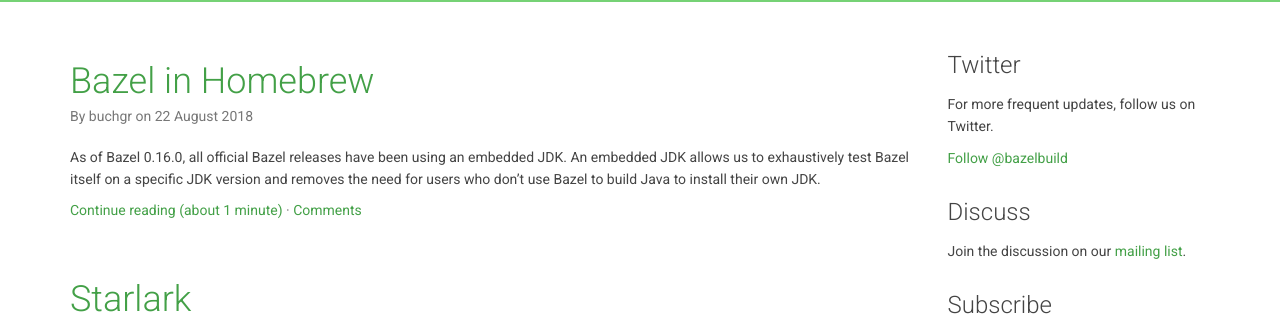
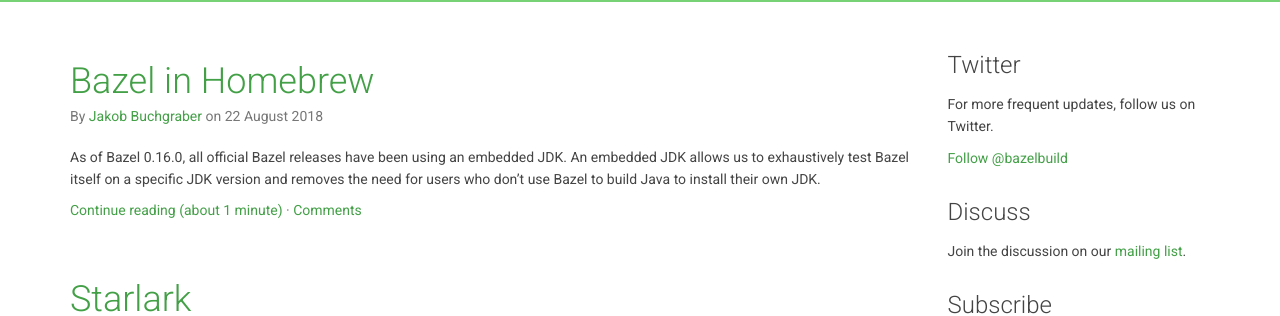
Before and after one commit to bazelbuild/bazel-blog, a Jekyll site: the page built from index.html, in a window 1280 px wide and 900 px high. Shown: the part 140-456 px from the top of the window. Built offline with Jekyll 4.4.1, drawn with Linux system fonts in a browser that asks for light colours; nearby versions of some CDN libraries; library files that are not in the unit come from our copies; Markdown is read by kramdown in place of the engine named in the settings; the list of posts is cut into pages by our own code; comment, search, counter and statistics services are not loaded.

Commit message:
add buchgr to authors

```diff
--- a/_config.yml
+++ b/_config.yml
@@ -39,6 +39,10 @@
   brendandouglas:
     - Brendan Douglas
     - https://github.com/brendandouglas
+
+  buchgr:
+    - Jakob Buchgraber
+    - https://github.com/buchgr
 
   cgrushko:
     - Carmi Grushko
```
